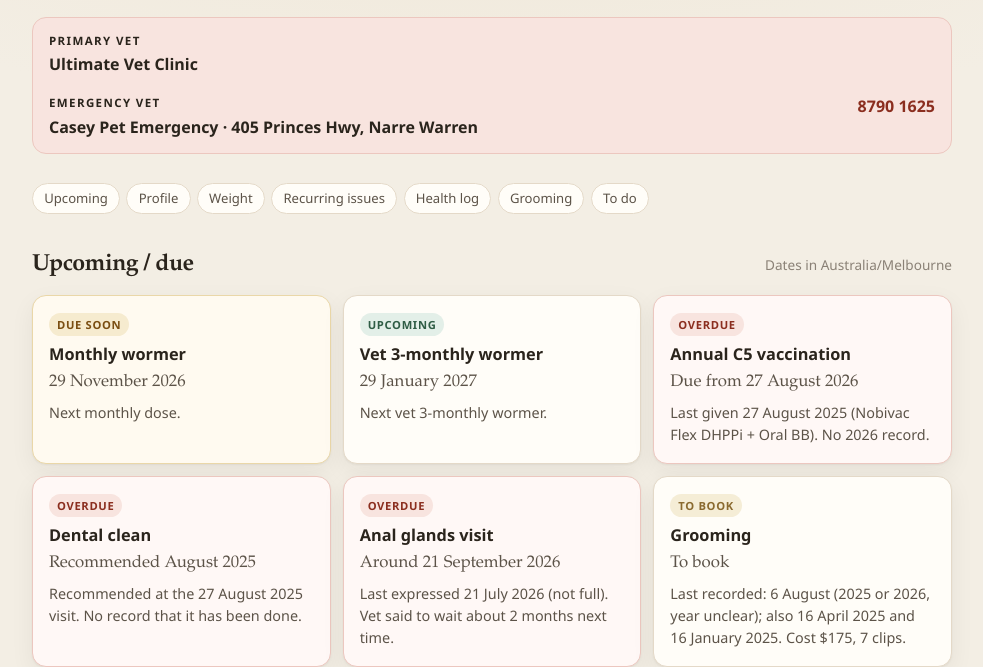
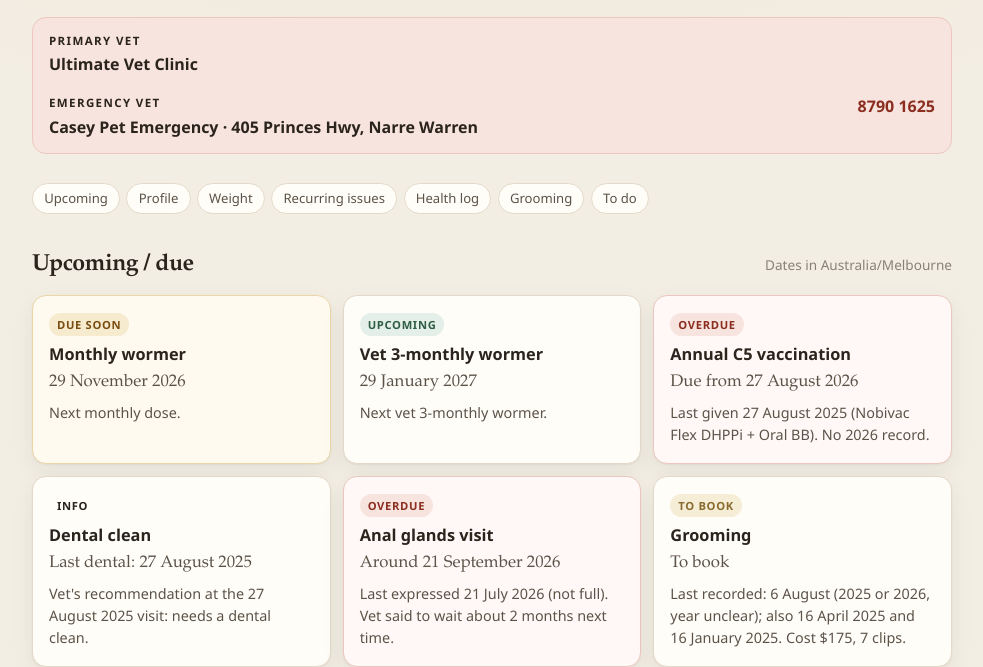
Before and after one commit to bobbyboy14/freddie-health, a plain HTML site: page index.html in a window 1280 px wide. Shown: the part 138-805 px from the top of the page, without its empty margins (148-1131 px from the left). Drawn offline with Linux system fonts and the light colour scheme.

Commit message:
Dental clean: show last date and recommendation, no overdue status

```diff
--- a/index.html
+++ b/index.html
@@ -470,10 +470,11 @@ const RECORD = {
     },
     {
       title: "Dental clean",
-      due: "2025-08-27",
-      dueDisplay: "Recommended August 2025",
-      note: "Recommended at the 27 August 2025 visit. No record that it has been done.",
-      kind: "book"
+      // noStatus: show as information only, no overdue/due badge
+      noStatus: true,
+      dueDisplay: "Last dental: 27 August 2025",
+      note: "Vet's recommendation at the 27 August 2025 visit: needs a dental clean.",
+      kind: "info"
     },
     {
       title: "Anal glands visit",
@@ -516,7 +517,7 @@ const RECORD = {
     },
     {
       title: "Dental clean",
-      detail: "Recommended on 27 August 2025. No later record that it has been done."
+      detail: "Last dental: 27 August 2025. Vet's recommendation at that visit: needs a dental clean."
     }
   ],
 
@@ -888,6 +889,7 @@ const RECORD = {
   }
 
   function statusFor(item) {
+    if (item.noStatus) return { key: "info", label: "Info", cls: "" };
     if (!item.due) return { key: "book", label: "To book", cls: "" };
     if (item.due < today) return { key: "overdue", label: "Overdue", cls: "overdue" };
     if (item.due === today) return { key: "today", label: "Due today", cls: "soon" };
```
